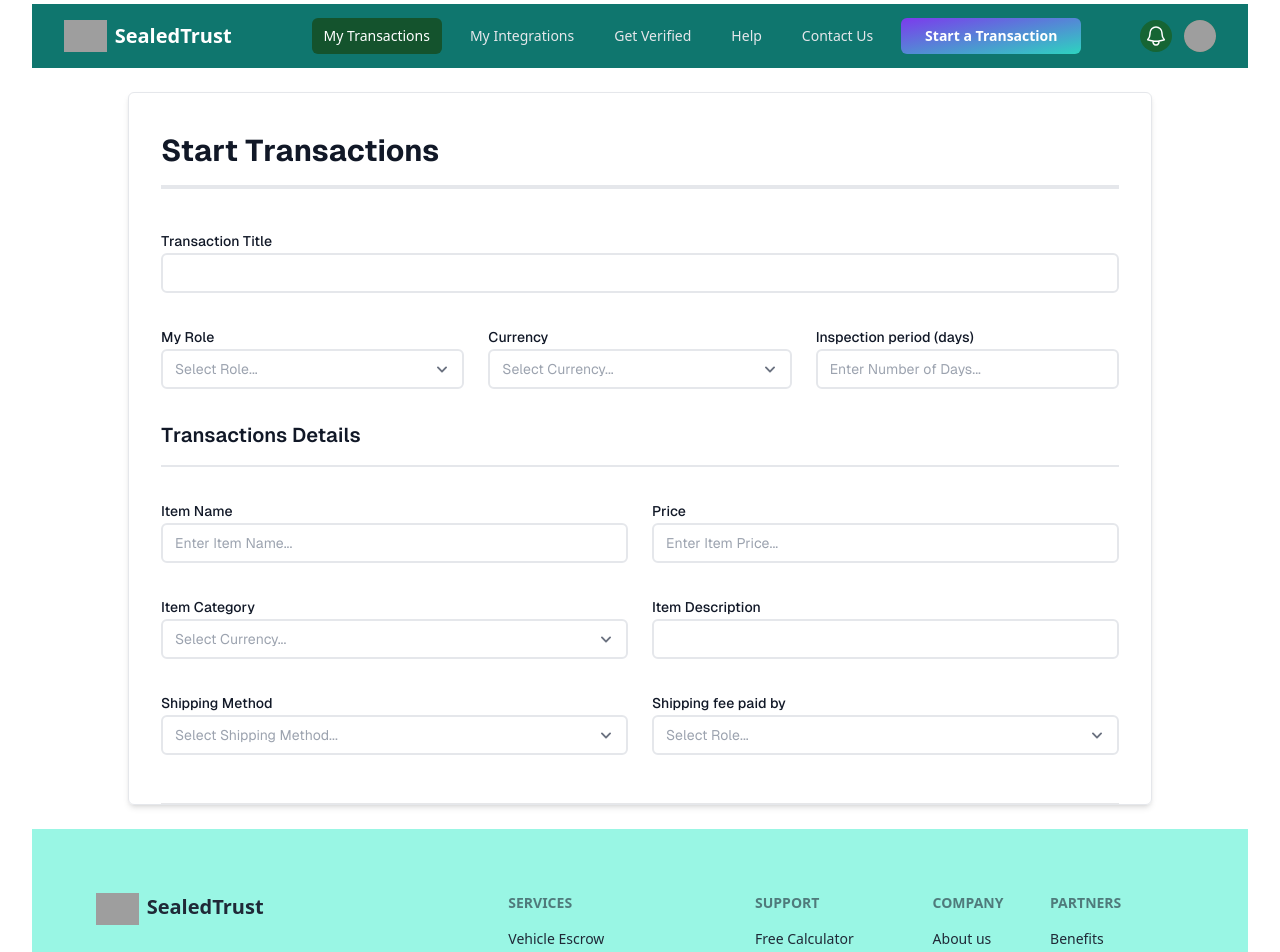
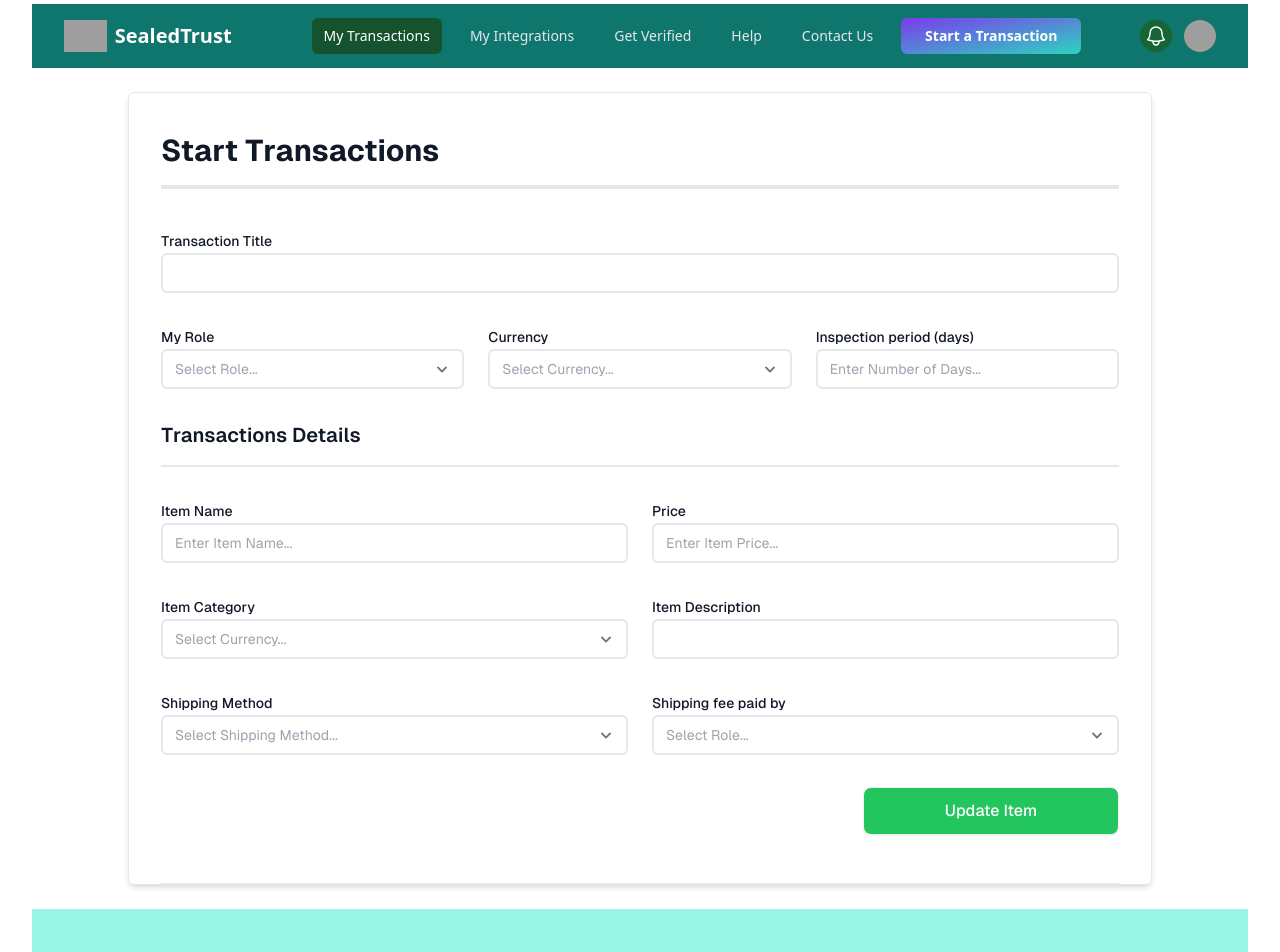
Before and after one commit to jvc-byte/stv2, a Next.js app: page /dashboard/transactions in a window 1280 px wide. Shown: the top 952 px of the page. Built offline with nearby package versions, Linux system fonts and the light colour scheme; grey boxes are pictures that could not be loaded.

Commit message:
modifies the start transaction form, added button

```diff
--- a/src/app/dashboard/transactions/page.tsx
+++ b/src/app/dashboard/transactions/page.tsx
@@ -96,7 +96,7 @@
                         <label htmlFor="item-category" className="block text-sm/6 font-medium text-gray-900">
                             Item Category
                         </label>
-                       < ItemCategoryDropdown />
+                        < ItemCategoryDropdown />
                     </div>
 
                     <div className="col-span-3">
@@ -117,14 +117,18 @@
                         <label htmlFor="shipping-method" className="block text-sm/6 font-medium text-gray-900">
                             Shipping Method
                         </label>
-                       < ShippingMethodDropdown />
+                        < ShippingMethodDropdown />
                     </div>
                     <div className="col-span-3">
                         <label htmlFor="shipping-fee" className="block text-sm/6 font-medium text-gray-900">
                             Shipping fee paid by
                         </label>
-                       < RoleDropdown />
+                        < RoleDropdown />
                     </div>
+                    <div className="col-span-3 sm:col-span-full flex justify-end">
+                        <button className="btn hover:btn-success btn-wide hover:text-white text-white bg-green-500 text-base font-medium">Update Item</button>
+                    </div>
+
                 </div>
             </div>
         </form>
```
